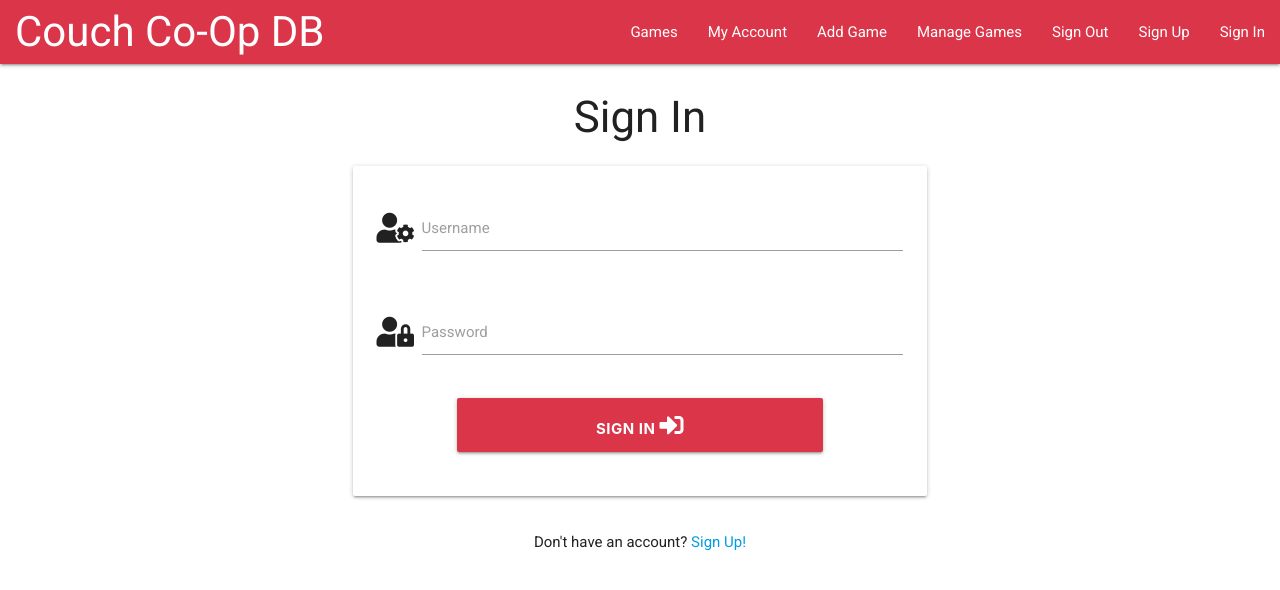
After one commit to MihaelaVacarus/Couch-Co-Op-DB, a Flask app: page /sign_in in a window 1280 px wide. The commit adds this page. Shown: the top 590 px of the page. Run offline with Flask 2, Linux system fonts and the light colour scheme; some libraries are stand-ins or nearby versions.

Commit message:
Add Sign In functionality and link it to base template

```diff
--- a/app.py
+++ b/app.py
@@ -46,6 +46,32 @@ def sign_up():
     return render_template("sign_up.html")
 
 
+@app.route("/sign_in", methods=["GET", "POST"])
+def sign_in():
+    if request.method == "POST":
+        # check if username already exists in db
+        existing_user = mongo.db.users.find_one(
+            {"username":request.form.get("username").lower()})
+
+        if existing_user:
+            # ensure hashed password matches user input
+            if check_password_hash(
+                existing_user["password"], request.form.get("password")):
+                    session["user"] = request.form.get("username").lower()
+                    flash("Welcome, {}".format(request.form.get("username")))
+            else:
+                # invalid password match
+                flash("Username and/or password is incorrect")
+                return redirect(url_for("sign_in"))
+
+        else:
+            # username doesn't exist
+            flash("Username and/or password is incorrect")
+            return redirect(url_for("sign_in"))
+
+    return render_template('sign_in.html')
+
+
 if __name__ == "__main__":
     app.run(host=os.environ.get("IP"),
             port=int(os.environ.get("PORT")),
--- a/templates/base.html
+++ b/templates/base.html
@@ -35,7 +35,7 @@
                     <li><a href="#">Manage Games</a></li>
                     <li><a href="#">Sign Out</a></li>
                     <li><a href="{{ url_for('sign_up') }}">Sign Up</a></li>
-                    <li><a href="#">Sign In</a></li>
+                    <li><a href="{{ url_for('sign_in') }}">Sign In</a></li>
                 </ul>
             </div>
         </nav>
@@ -50,7 +50,7 @@
             <li><a href="#">Manage Games</a></li>
             <li><a href="#">Sign Out</a></li>
             <li><a href="{{ url_for('sign_up') }}">Sign Up</a></li>
-            <li><a href="#">Sign In</a></li>
+            <li><a href="{{ url_for('sign_in') }}">Sign In</a></li>
         </ul>
     </header>
 
--- /dev/null
+++ b/templates/sign_in.html
@@ -0,0 +1,47 @@
+
+{% extends "base.html" %}
+{% block content %}
+
+    <h3 class="center-align">Sign In</h3>
+
+    <div class="row">
+        <!-- Sign up form for new users -->
+        <form class="col s12 m8 offset-m2" method="POST" action="{{ url_for('sign_in') }}">
+            <div class="card-panel">
+                <!-- Username field -->
+                <div class="row">
+                    <div class="input-field col s12">
+                        <i class="fas fa-user-cog prefix"></i>
+                        <input id="username" name="username" type="text" class="validate" minlength="5"
+                        maxlength="15" pattern="^[a-zA-Z0-9]{5,15}$"  required>
+                        <label for="username">Username</label>
+                    </div>
+                </div>
+                <!-- Password field -->
+                <div class="row">
+                    <div class="input-field col s12">
+                        <i class="fas fa-user-lock prefix"></i>
+                        <input id="password" name="password" type="password" class="validate" minlength="5"
+                        maxlength="15" pattern="^[a-zA-Z0-9]{5,15}$" required>
+                        <label for="password">Password</label>
+                    </div>
+                </div>
+                <!-- Submit form button -->
+                <div class="row">
+                    <button type="submit" class="col s8 btn-large push-s2">
+                        Sign In <i class="fas fa-sign-in-alt"></i>
+                    </button>
+                </div>
+            </div>
+        </form>
+    </div>
+
+    <div class="row">
+        <div class="col s12">
+            <p class="center-align">
+                Don't have an account? <a href="{{ url_for('sign_up') }}">Sign Up!</a>
+            </p>
+        </div>
+    </div>
+
+{% endblock %}
```
